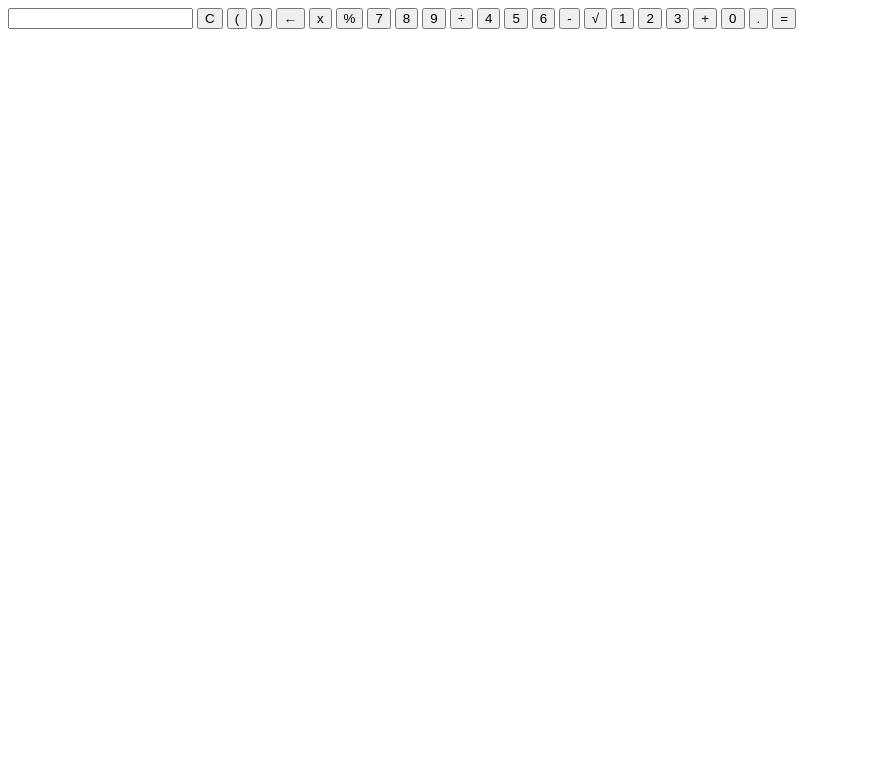
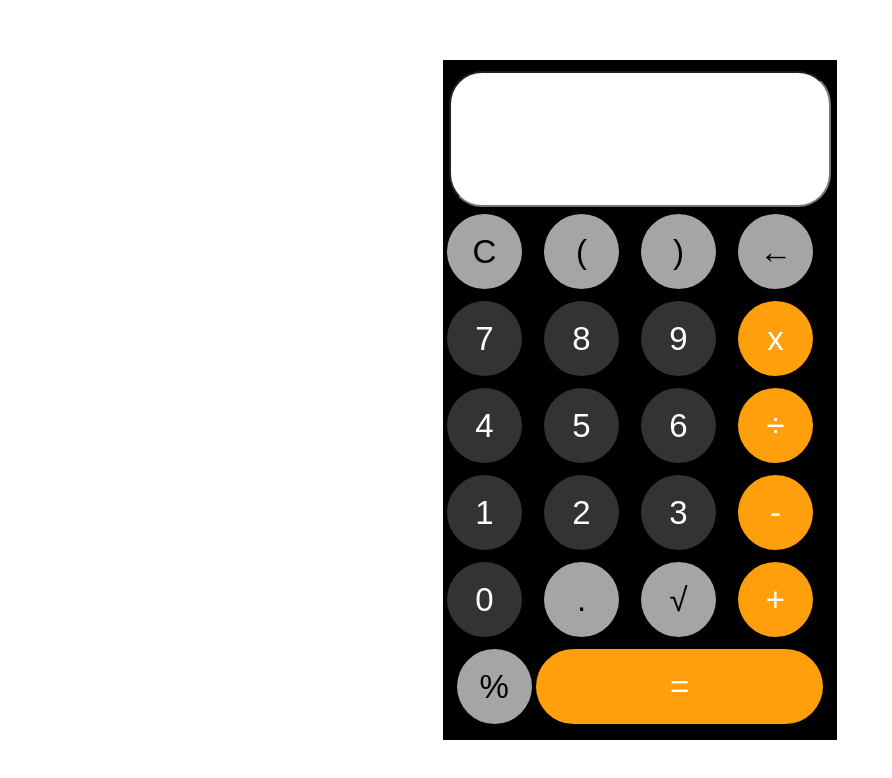
Before and after one commit to Francielefernandes06/Calculadora_JS, a plain HTML site: page index.html in a window 1280 px wide. Shown: the whole page, without its empty margins (0-892 px from the left). Drawn offline with Linux system fonts and the light colour scheme.

Commit message:
✨ feat: add css

```diff
--- a/index.html
+++ b/index.html
@@ -5,42 +5,53 @@
     <meta http-equiv="X-UA-Compatible" content="IE=edge">
     <meta name="viewport" content="width=device-width, initial-scale=1.0">
     <title>Calculadora</title>
+    <link rel="stylesheet" href="src/main.css">
+    <link rel="stylesheet" href="src/style.css">
 </head>
 <body>
     <div id="ig"></div>
+  <div class="corpo-calc">
+    <input type="text" class="visor" id="visor" readonly="true">
+    <table>
+        <tr>
+            <td><input type="button" class="btn atb" value="C" onclick="limpar()"> </td>
+            <td><input type="button" class="btn atb" value="(" onclick="preencher('(');"> </td>
+            <td><input type="button" class="btn atb" value=")" onclick="preencher(')');"></td>
+            <td><input type="button" class="btn atb" value="←" onclick="excluir();"> </td>
+        </tr>
+        <tr>
+            <td><input type="button" class="btn num" value="7" onclick="preencher(7);"> </td>
+            <td><input type="button" class="btn num" value="8" onclick="preencher(8);"> </td>
+            <td><input type="button" class="btn num" value="9" onclick="preencher(9);"></td>
+            <td><input type="button" class="btn operadores" value="x" onclick="preencher('x');"></td>
+        </tr>
+        <tr>
+            <td><input type="button" class="btn num" value="4" onclick="preencher(4);"></td>
+            <td><input type="button" class="btn num" value="5" onclick="preencher(5);"></td>
+            <td><input type="button" class="btn num" value="6" onclick="preencher(6);"></td>
+            <td><input type="button" class="btn operadores" value="÷" onclick="preencher('÷');"></td>
+        </tr>
+        <tr>
+            <td><input type="button" class="btn num" value="1" onclick="preencher(1);"></td>
+            <td><input type="button" class="btn num" value="2" onclick="preencher(2);"></td>
+            <td><input type="button" class="btn num" value="3" onclick="preencher(3);"></td>
+            <td><input type="button" class="btn operadores" value="-" onclick="preencher('-');"></td>
+        </tr>
+        <tr>
+            <td><input type="button" class="btn num" value="0" onclick="preencher(0);"></td>
+            <td><input type="button" class="btn atb" value="." onclick="preencher('.');"></td>
+            <td><input type="button" class="btn-span atb" value="√" onclick="razQ();"></td>
+            <td><input type="button" class="btn-span operadores" value="+" onclick="preencher('+');"></td>
+        </tr>
+
+    </table>
+    <div>
+        <input type="button" class="btn-span atb" value="%" onclick="percent();">
+        <input type="button" class="btn igualdade operadores" value="=" onclick="calcular();">
+    </div>
 
 
-  <div class="corpo-calc">
-        <input type="text" class="visor" id="visor" readonly="true">
 
-        <input type="button" class="btn" value="C" onclick="limpar()">
-        <input type="button" class="btn" value="(" onclick="preencher('(');">
-        <input type="button" class="btn" value=")" onclick="preencher(')');">
-        <input type="button" class="btn" value="←" onclick="excluir();">
-        <input type="button" class="btn" value="x" onclick="preencher('x');">
-
-        <input type="button" class="btn-span" value="%" onclick="percent();">
-
-        <input type="button" class="btn" value="7" onclick="preencher(7);">
-        <input type="button" class="btn" value="8" onclick="preencher(8);">
-        <input type="button" class="btn" value="9" onclick="preencher(9);">
-        <input type="button" class="btn" value="÷" onclick="preencher('÷');">
-
-        <input type="button" class="btn" value="4" onclick="preencher(4);">
-        <input type="button" class="btn" value="5" onclick="preencher(5);">
-        <input type="button" class="btn" value="6" onclick="preencher(6);">
-        <input type="button" class="btn" value="-" onclick="preencher('-');">
-
-        <input type="button" class="btn-span" value="√" onclick="razQ();">
-
-        <input type="button" class="btn" value="1" onclick="preencher(1);">
-        <input type="button" class="btn" value="2" onclick="preencher(2);">
-        <input type="button" class="btn" value="3" onclick="preencher(3);">
-        <input type="button" class="btn-span" value="+" onclick="preencher('+');">
-
-        <input type="button" class="btn" value="0" onclick="preencher(0);">
-        <input type="button" class="btn" value="." onclick="preencher('.');">
-        <input type="button" class="btn" value="=" onclick="calcular();">
     </div>
 
 
--- a/script.js
+++ b/script.js
@@ -1,4 +1,8 @@
+
+
+
 // Limpar os dados do visor.
+
 function limpar() {
   document.getElementById('visor').value = '';
 }
--- /dev/null
+++ b/src/main.css
@@ -0,0 +1,26 @@
+* {
+    padding: 0;
+    margin: 0;
+    box-sizing: border-box;
+}
+
+:root {
+
+    --primary-color: #333333;
+    --secundary-color: #A5A5A5;
+    --tertiary-color: #FF9F0B;
+    --background-color: rgb(1, 1, 1);
+    --text-color: #FFF;
+    --text-color-secundary: #000;
+}
+
+body {
+    min-height: 100vh;
+    display: flex;
+    justify-content: center;
+    flex-direction: column;
+    font-family: 'karla', sans-serif;
+    position: relative;
+    align-items: center;
+
+}
--- /dev/null
+++ b/src/style.css
@@ -0,0 +1,42 @@
+.corpo-calc{
+    display: flex;
+    flex-direction: column;
+    justify-content: center;
+    align-items: center;
+    height: 680px;
+    border: 2px solid;
+    background-color: black;
+}
+.corpo-calc table{
+    width: 100%;
+}
+
+.visor{
+    width: 98%;
+    height: 136px;
+    border-radius: 33px;
+    font-size: 30px;
+    text-align: end;
+}
+.btn, .btn-span{
+    width: 75px;
+    height: 75px;
+    border-radius: 50px;
+    border: 0;
+    font-size: 33px;
+    color: var(--text-color);
+    margin: 5px 0;
+}
+.igualdade{
+    width: 287px;
+}
+.operadores{
+    background-color: var(--tertiary-color)
+}
+.num{
+    background-color: var(--primary-color);
+}
+.atb{
+    background-color: var(--secundary-color);
+    color: var(--text-color-secundary);
+}
```
